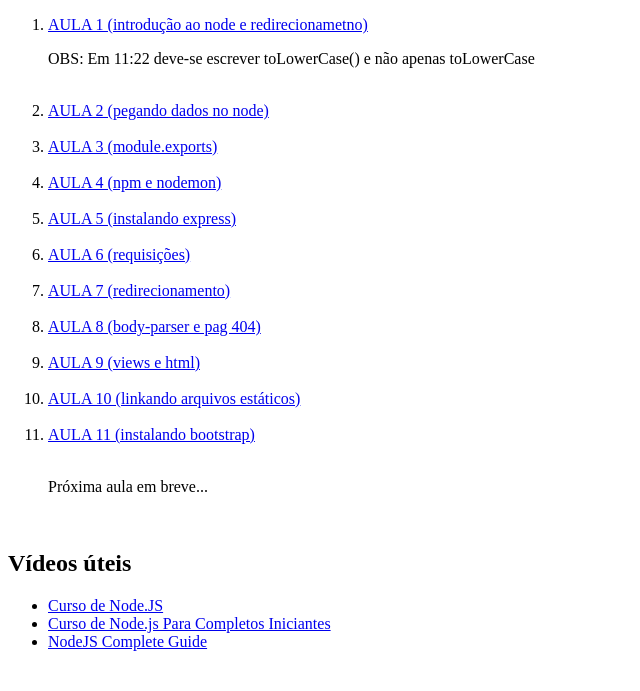
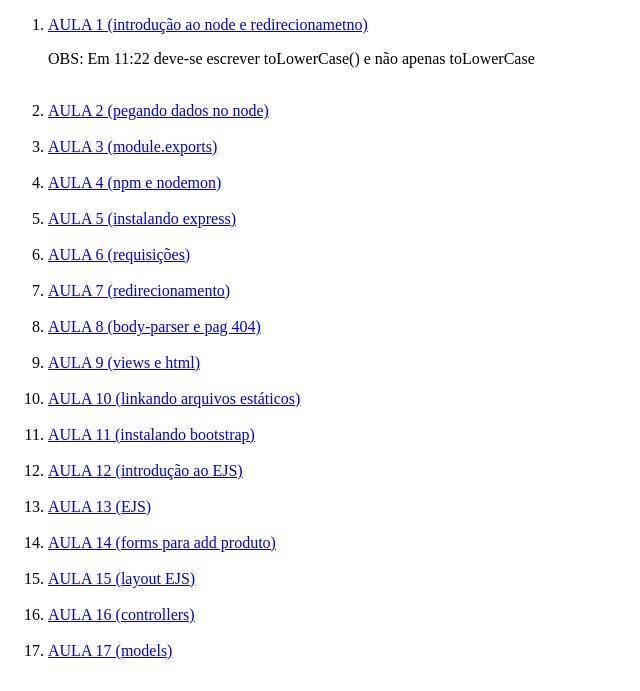
Before and after one commit to anjosdev/ctc, a plain HTML site: page index.html in a window 1280 px wide. Shown: the part 100-791 px from the top of the page, without its empty margins (0-640 px from the left). Drawn offline with Linux system fonts and the light colour scheme.

Commit message:
Adiciona aulas 12, 13, 14, 15, 16 e 17

```diff
--- a/index.html
+++ b/index.html
@@ -34,6 +34,18 @@
         <br>
         <li><a href="https://drive.google.com/file/d/1_DZOUJq3Nbvi6OH6YCrP8tKhKA27HyEL/view?usp=sharing">AULA 11 (instalando bootstrap)</a></li>
         <br>
+        <li><a href="https://drive.google.com/file/d/1PN-uqQ8XbJfvSay91opI5DT_I1CpjM2k/view?usp=sharing">AULA 12 (introdução ao EJS)</a></li>
+        <br>
+        <li><a href="https://drive.google.com/file/d/15TbWrIFIcZTHpZuYx-CUGaCLHNtZ8bh3/view?usp=sharing">AULA 13 (EJS)</a></li>
+        <br>
+        <li><a href="https://drive.google.com/file/d/1e9I_X24qhs7ghLpU-pHezKT0TaeBGyN6/view?usp=sharing">AULA 14 (forms para add produto)</a></li>
+        <br>
+        <li><a href="https://drive.google.com/file/d/1-mfj1EcYm_70Uvv9UD0YuLcNR6sYv7hA/view?usp=sharing">AULA 15 (layout EJS)</a></li>
+        <br>
+        <li><a href="https://drive.google.com/file/d/1ZBWumPlhOAmBGKBsA-Rkztlz_VeuXTMY/view?usp=sharing">AULA 16 (controllers)</a></li>
+        <br>
+        <li><a href="https://drive.google.com/file/d/1Jysyq-Z8oeirZdLZW63mhgicfdkLVd5O/view?usp=sharing">AULA 17 (models)</a></li>
+        <br>
         <p>Próxima aula em breve...</p>
     </ol>
     <br>
```
